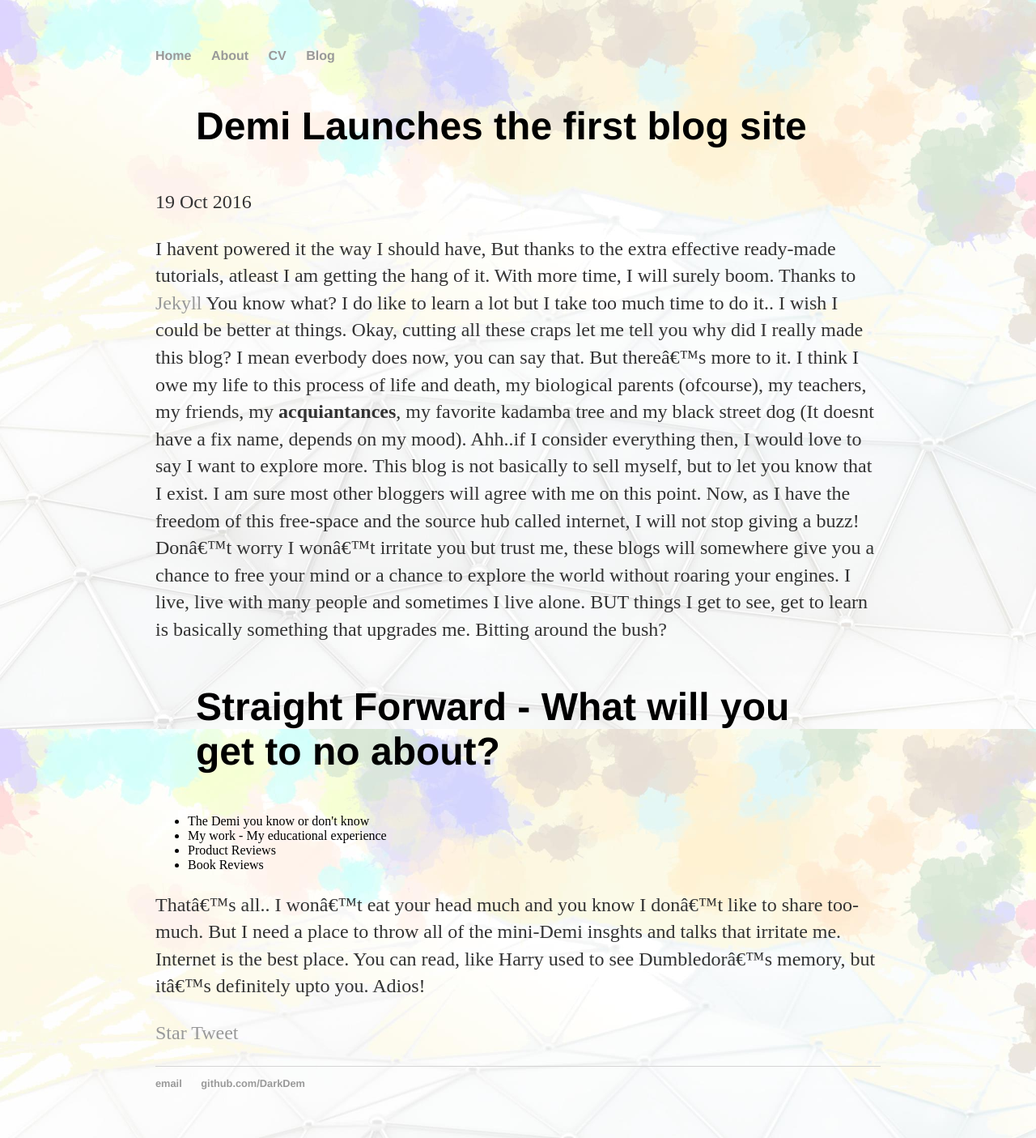
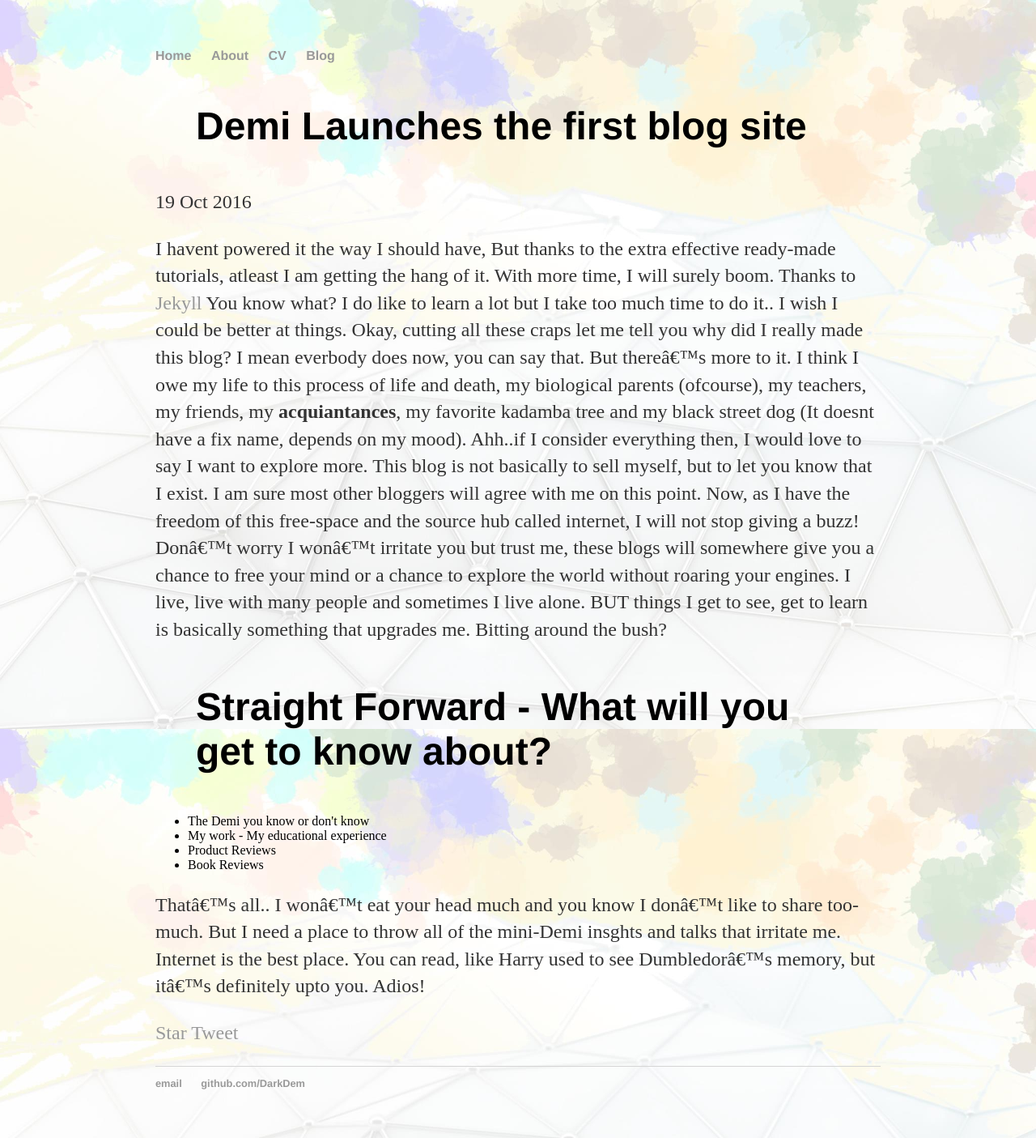
Before and after one commit to DarkDem/DarkDem.github.io, a Jekyll site: the page built from _posts/2016-10-19-demi's-site-launched.md, in a window 1280 px wide. Shown: the whole page at 81% size. Built offline with Jekyll 4.4.1, drawn with Linux system fonts in a browser that asks for light colours; comment, search, counter and statistics services are not loaded.

Commit message:
Update 2016-10-19-demi's-site-launched.md

```diff
--- a/_posts/2016-10-19-demi's-site-launched.md
+++ b/_posts/2016-10-19-demi's-site-launched.md
@@ -10,7 +10,7 @@ I havent powered it the way I should have, But thanks to the extra effective rea
 You know what? I do like to learn a lot but I take too much time to do it.. I wish I could be better at things.
 Okay, cutting all these craps let me tell you why did I really made this blog? I mean everbody does now, you can say that. But there's more to it. I think I owe my life to this process of life and death, my biological parents (ofcourse), my teachers, my friends, my <b>acquiantances</b>, my favorite kadamba tree and my black street dog (It doesnt have a fix name, depends on my mood). Ahh..if I consider everything then, I would love to say I want to explore more. This blog is not basically to sell myself, but to let you know that I exist. I am sure most other bloggers will agree with me on this point. Now, as I have the freedom of this free-space and the source hub called internet, I will not stop giving a buzz! Don't worry I won't irritate you but trust me, these blogs will somewhere give you a chance to free your mind or a chance to explore the world without roaring your engines. I live, live with many people and sometimes I live alone. BUT things I get to see, get to learn is basically something that upgrades me. Bitting around the bush?
 
-<h1>Straight Forward - What will you get to no about?</h1>
+<h1>Straight Forward - What will you get to know about?</h1>
 
 <ul><li>The Demi you know or don't know</li>
 <li> My work - My educational experience </li>
@@ -22,4 +22,3 @@ That's all.. I won't eat your head much and you know I don't like to share too-m
 <!-- Place this tag where you want the button to render. -->
 <a class="github-button" href="https://github.com/ntkme/github-buttons" data-icon="octicon-star" data-style="mega" data-count-href="/ntkme/github-buttons/stargazers" data-count-api="/repos/ntkme/github-buttons#stargazers_count" data-count-aria-label="# stargazers on GitHub" aria-label="Star ntkme/github-buttons on GitHub">Star</a>
 <a href="https://twitter.com/share" class="twitter-share-button" data-show-count="false">Tweet</a><script async src="//platform.twitter.com/widgets.js" charset="utf-8"></script>
-{% include disqus.html %}
```
